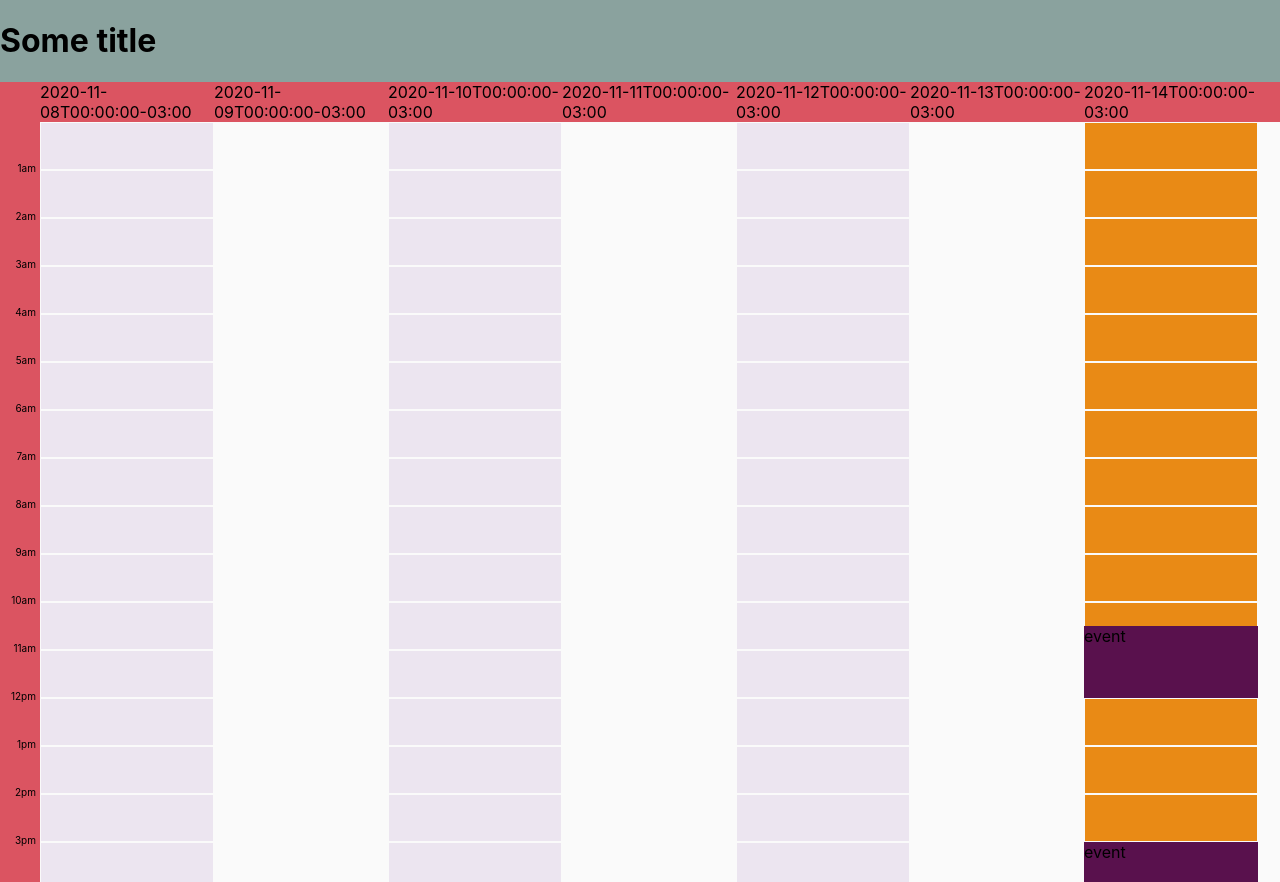
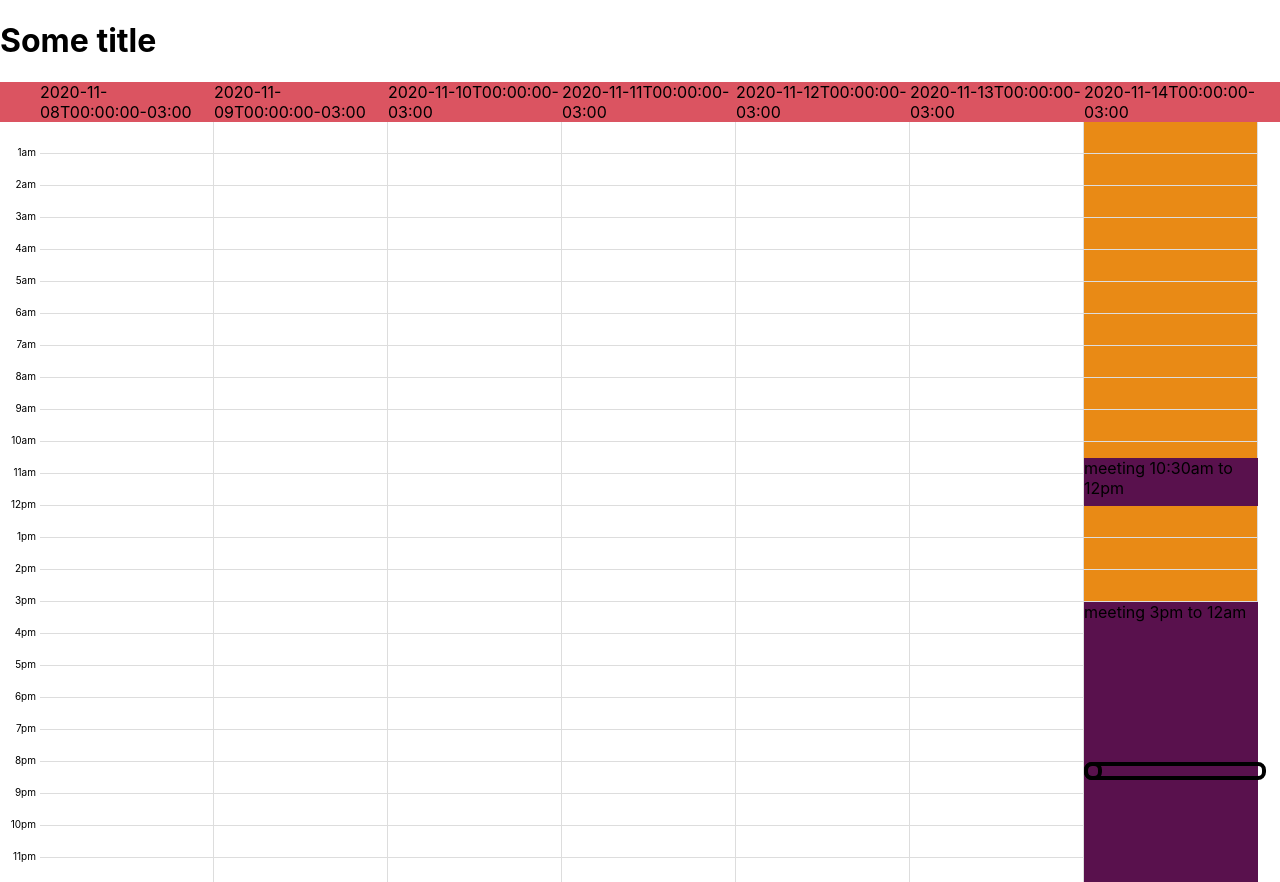
Before and after one commit to hmassad/smarty-calendar, a React (Create React App) app: page / in a window 1280 px wide. Built offline with nearby package versions, Linux system fonts and the light colour scheme.

Commit message:
pixelsPerHour

```diff
--- a/src/App.css
+++ b/src/App.css
@@ -1,3 +1,3 @@
 body {
-    background-color: #8AA29E;
+    /* background-color: #8AA29E; */
 }
--- a/src/Calendar.css
+++ b/src/Calendar.css
@@ -1,10 +1,4 @@
-/*
-https://coolors.co/fafafa-e3f2fd-db5461-686963-8aa29e
-*/
-
-
 .calendar__container {
-    background-color: orangered;
     display: flex;
     flex-direction: column;
     height: 100%;
@@ -20,14 +14,12 @@ https://coolors.co/fafafa-e3f2fd-db5461-686963-8aa29e
 .calendar__header__left-spacer {
     width: 40px;
     min-width: 40px;
-    background-color: #DB5461;
 }
 
- /* give space for the vertical scrollbar */
- .calendar__header__right-spacer {
+/* give space for the vertical scrollbar */
+.calendar__header__right-spacer {
     width: 22px; /* TODO use smarty scrollbar style */
     min-width: 22px; /* TODO use smarty scrollbar style */
-    background-color: #DB5461;
 }
 
 .calendar__content {
@@ -35,20 +27,16 @@ https://coolors.co/fafafa-e3f2fd-db5461-686963-8aa29e
     display: flex;
     overflow-x: auto;
     overflow-y: scroll;
-    background-color: #FAFAFA;
 }
 
 .calendar__content__hours__container {
     width: 40px;
     min-width: 40px;
-    height: 1153px;
-    background-color: #DB5461;
 }
 
 .calendar__content__hour {
+    transform: translateY(-8px);
     font-size: 10px;
-    transform: translateY(-8px);
-    height: 48px;
     text-align: right;
     margin-right: 4px;
 }
@@ -62,19 +50,14 @@ https://coolors.co/fafafa-e3f2fd-db5461-686963-8aa29e
 }
 
 .calendar__content__day {
-    height: 1153px;
     position: relative;
-}
-
-.calendar__content__day:nth-child(even) {
-    background-color: #ECE5F0;
 }
 
 .calendar__content__day__slot {
     position: absolute;
-    height: 48px;
     width: 100%;
-    border: 1px solid #FAFAFA;
+    border-bottom: 1px solid #DDDDDD;
+    border-right: 1px solid #DDDDDD;
     box-sizing: border-box;
     z-index: 0;
 }
@@ -89,3 +72,21 @@ https://coolors.co/fafafa-e3f2fd-db5461-686963-8aa29e
     z-index: 1;
     width: 100%;
 }
+
+.calendar__content__day__today__cap {
+    position: absolute;
+    height: 10px;
+    width: 10px;
+    border-radius: 8px;
+    border: 4px solid black;
+    z-index: 2;
+}
+
+.calendar__content__day__today__line {
+    position: absolute;
+    height: 10px;
+    width: 100%;
+    border-radius: 8px;
+    border: 4px solid black;
+    z-index: 2;
+}
--- a/src/Calendar.js
+++ b/src/Calendar.js
@@ -28,6 +28,28 @@ const stopEventPropagation = e => {
 
 const minDayWidth = 60;
 
+const minutesToPixels = (minutes, pixelsPerHour) => {
+  return pixelsPerHour / 60 * minutes;
+}
+
+const hoursToPixels = (hours, pixelsPerHour) => {
+  return minutesToPixels(hours * 60, pixelsPerHour);
+}
+
+const calcTop = (date, timeZone, pixelsPerHour) => {
+  const m = moment(date).tz(timeZone);
+  const startOfDay = m.clone().startOf('days');
+  const minutes = m.diff(startOfDay, 'minutes');
+  return pixelsPerHour / 60 * minutes;
+};
+
+const calcHeight = (start, end, timeZone, pixelsPerHour) => {
+  const startM = moment(start).tz(timeZone);
+  const endM = moment(end).tz(timeZone);
+  const minutes = endM.diff(startM, 'minutes');
+  return pixelsPerHour / 60 * minutes;
+}
+
 const Calendar = ({ currentDate, timeZone, events, onCreate, className, style }) => {
 
   const containerRef = useRef();
@@ -46,8 +68,20 @@ const Calendar = ({ currentDate, timeZone, events, onCreate, className, style })
     handleResize();
     return () => {
       window.removeEventListener("resize", handleResize);
-    }
+    };
   }, [handleResize]);
+
+  const [pixelsPerHour, setPixelsPerHour] = useState(32);
+  const [nowTop, setNowTop] = useState(calcTop(new Date(), timeZone, pixelsPerHour));
+
+  useEffect(() => {
+    const intervalHandle = setInterval(() => {
+      setNowTop(new Date(), timeZone, pixelsPerHour);
+    }, 30 * 1000);
+    return () => {
+      clearInterval(intervalHandle);
+    };
+  }, [timeZone, pixelsPerHour]);
 
   return (
     <div className={`calendar__container ${className || ""}`} style={style} ref={containerRef}>
@@ -63,12 +97,10 @@ const Calendar = ({ currentDate, timeZone, events, onCreate, className, style })
         </div>
       </div>
 
-
-
       <div className='calendar__content'>
-        <div className='calendar__content__hours__container'>
+        <div className='calendar__content__hours__container' style={{height: 24 * pixelsPerHour}}>
         { [...timesOfDay(), 24].map((tod) => (
-          <div key={tod} className='calendar__content__hour'>
+          <div key={tod} className='calendar__content__hour' style={{height: pixelsPerHour}}>
             {`${moment(currentDate).tz(timeZone).startOf('weeks').add(tod, 'hours').format('ha')}`}
           </div>
         ))}
@@ -76,34 +108,37 @@ const Calendar = ({ currentDate, timeZone, events, onCreate, className, style })
 
         {weekDates(currentDate, timeZone).map(date => {
           const startOfDay = moment(date).tz(timeZone).startOf('days');
+          const isToday_ = isToday(date, timeZone);
 
           return (
-            <div key={date} className='calendar__content__day' style={{width: dayWidth, minWidth: dayWidth, maxWidth: dayWidth}}>
+            <div key={date} className='calendar__content__day'
+              style={{width: dayWidth, minWidth: dayWidth, maxWidth: dayWidth, height: 24 * pixelsPerHour}}>
 
               <div className='calendar__content__day__event__container'>
                 { timesOfDay().map((tod) => (
-                  <div key={tod} className={`calendar__content__day__slot ${isToday(date, timeZone) ? 'today': ''}`}
-                    style={{top: 48 * tod}}/>
+                  <div key={tod} className={`calendar__content__day__slot ${isToday_ ? 'today' : ''}`}
+                    style={{top: hoursToPixels(tod, pixelsPerHour), height: pixelsPerHour}}/>
                 ))}
               </div>
 
               <div className='calendar__content__day__event__container'>
                 { events
-                    .filter(event => !event.allDay && startOfDay.isSame(moment(event.start).tz(timeZone), 'days'))
-                    .map((event, index) => {
-                      const timeOfDay = moment(event.start).tz(timeZone).diff(startOfDay, 'minutes');
-                      const top = 48 / 60 * timeOfDay;
-                      const duration = moment(event.end).diff(moment(event.start), 'minutes');
-                      const height = 48 / 60 * duration;
-
-                      return (
-                        <div key={index} className='calendar__content__day__event' style={{top, height}}>
-                          event
+                    .filter(event => !event.allDay)
+                    .filter(event => startOfDay.isSame(moment(event.start).tz(timeZone), 'days'))
+                    .map((event, index) => (
+                        <div key={index} className='calendar__content__day__event' style={{
+                          top: calcTop(event.start, timeZone, pixelsPerHour),
+                          height: calcHeight(event.start, event.end, timeZone, pixelsPerHour)}}>
+                          {event.summary}
                         </div>
-                      );
-                    })
+                    ))
                 }
               </div>
+
+              { isToday_ ? (<>
+                <div className='calendar__content__day__today__cap' style={{top: nowTop}}></div>
+                <div className='calendar__content__day__today__line' style={{top: nowTop}}></div>
+              </>) : null}
             </div>
           );
         })}
```
